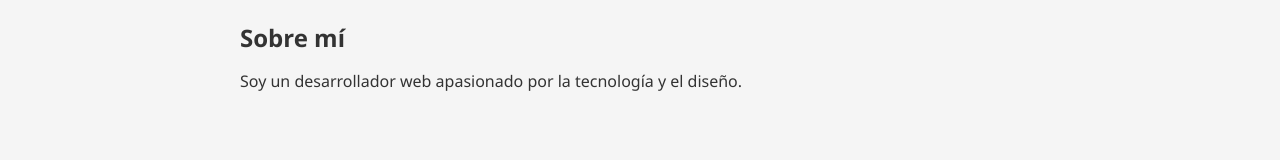
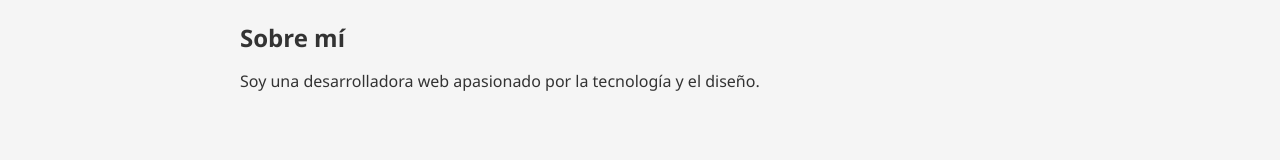
Before and after one commit to Aroacc/portafolio, a React (Vite) app: page / in a window 1280 px wide. Shown: the part 536-696 px from the top of the page. Built offline with nearby package versions, Linux system fonts and the light colour scheme.

Commit message:
fix(about): change description

```diff
--- a/src/components/About.jsx
+++ b/src/components/About.jsx
@@ -2,7 +2,7 @@
   return (
     <section>
       <h2>Sobre mí</h2>
-      <p>Soy un desarrollador web apasionado por la tecnología y el diseño.</p>
+      <p>Soy una desarrolladora web apasionado por la tecnología y el diseño.</p>
     </section>
   );
 }
```
